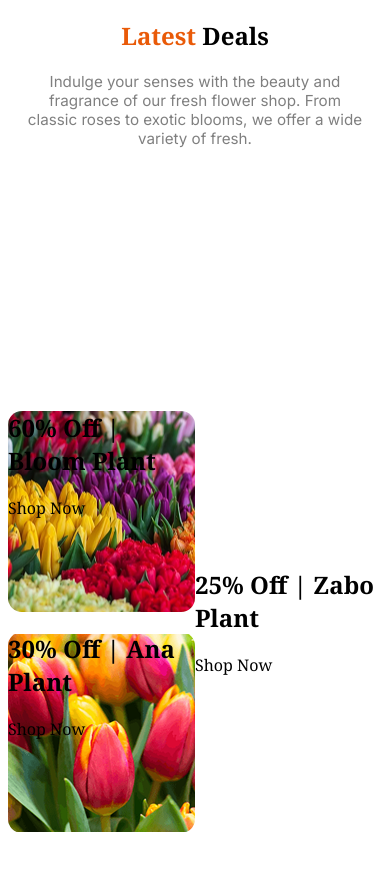
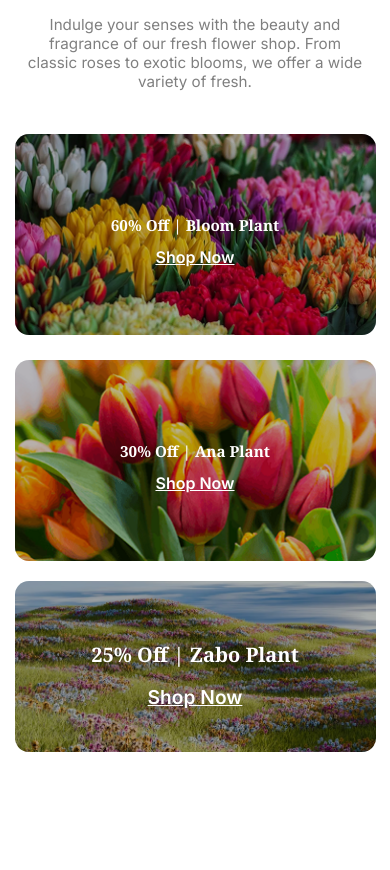
Before and after one commit to Shariar-Ahamed/Responsive-Flowers, a plain HTML site: page index.html in a window 390 px wide. Shown: the part 3320-4190 px from the top of the page. After the commit the page ends 4072 px from the top, so only its background shows below. Drawn offline with Linux system fonts and the light colour scheme.

Commit message:
Offer section complate with responsive

```diff
--- a/index.html
+++ b/index.html
@@ -158,11 +158,11 @@
       </div>
 
       <div class="offer-right-col-parent">
-            <h2 class="offer-left-col-title">25% Off | Zabo Plant</h2>
-            <a class="offer-left-col-shopNow">Shop Now</a>
+        <div class="offer-right-col-contaion">
+            <h2 class="offer-right-col-title">25% Off | Zabo Plant</h2>
+            <a class="offer-right-col-shopNow">Shop Now</a>
+        </div>
       </div>
-
-
     </section>
 
 </main>
--- a/style.css
+++ b/style.css
@@ -232,7 +232,7 @@ body{
 /* Latest Deals Style  */
 .latest-deals{
     max-width: 1440px;
-    margin: 233px auto;
+    margin: 350px auto;
     text-align: center;
 }
 
@@ -259,38 +259,152 @@ body{
 /* offer section style */
 .offer-section{
     max-width: 1140px;
-    margin: 150px auto;
+    margin: -150px auto;
     display: grid;
     grid-template-columns: repeat(2, 1fr);
     justify-content: center;
     align-items: center;
+    font-family:"Noto Serif", serif ;
+    color: #FFFFFF;
 }
 
-.offer-left-cola{
+.offer-left-col-parent{
+    max-width: 367px;
+    display: flex;
+    flex-direction: column;
+    gap: 25px;
+}
+
+
+/* #Overlay Dark effect# */
+.offer-left-cola {
+    position: relative;
     max-width: 367px;
     height: 201px;
     border-radius: 14px;
     background-image: url(assets/deal-bloom.png);
-    background-repeat: no-repeat;
-    background-position: center center;
+    background-size: cover;
+    background-position: center;
+    display: flex;
+    flex-direction: column;
+    align-items: center;
+    justify-content: center;
 }
 
-.offer-left-colb{
-    max-width: 367px;
-    height: 201px;
+
+.offer-left-cola::before {
+    content: "";
+    position: absolute;
+    inset: 0;
+    background-color: rgba(0, 0, 0, 0.4);
+    z-index: 1;
+    opacity: 0.7;
     border-radius: 14px;
-    background-image: url(assets/deal-ana.png);
-    background-repeat: no-repeat;
-    background-position: center center;
 }
 
-.offer-left-col-title{
+
+.offer-left-cola h2,
+.offer-left-cola a {
+    position: relative;
+     z-index: 2;
+    color: white;
+}
+
+
+.offer-left-colb{
+     position: relative;
+     max-width: 367px;
+     height: 201px;
+     border-radius: 14px;
+     background-image: url(assets/deal-ana.png);
+     background-size: cover;
+      background-position: center;
+     display: flex;
+     flex-direction: column;
+     align-items: center;
+     justify-content: center;
 
 }
 
+.offer-left-colb::before {
+     content: "";
+     position: absolute;
+     inset: 0;
+     background-color: rgba(0, 0, 0, 0.4);
+     z-index: 1;
+     opacity: 0.7;
+     border-radius: 14px;
+}
+
+.offer-left-colb h2,
+.offer-left-colb a {
+     position: relative;
+     z-index: 2;
+     color: white;
+}
 
 
+.offer-left-col-title{
+    font-size: 1.2rem;
+    font-weight: 700;
+}
 
+.offer-left-col-shopNow{
+    font-family:"Inter", sans-serif ;
+    font-weight: 600;
+    text-decoration: underline;
+}
+
+
+.offer-right-col-parent{
+     position: relative;
+     width: 753px;
+     height: 423px;
+     border-radius: 14px;
+     background-image: url(assets/deal-zabo.png);
+     background-size: cover;
+     background-position: center;
+     display: flex;
+     flex-direction: column;
+     align-items: center;
+     justify-content: center;
+}
+
+.offer-right-col-parent::before{
+     content: "";
+     position: absolute;
+     inset: 0;
+     background-color: rgba(0, 0, 0, 0.4);
+     z-index: 1;
+     opacity: 0.7;
+     border-radius: 14px;
+}
+
+.offer-right-col-contaion h2,
+.offer-right-col-contaion a {
+     position: relative;
+     z-index: 2;
+     color: white;
+}
+
+.offer-right-col-contaion{
+    display: flex;
+    flex-direction: column;
+    justify-content: center;
+    align-items: center;
+}
+
+.offer-right-col-title{
+    font-size: 2.2rem;
+    font-weight: 700;
+}
+
+.offer-right-col-shopNow{
+    font-family:"Inter", sans-serif ;
+    font-size:1.75rem;
+    text-decoration: underline;
+    font-weight: 600;
+}
 
 
 
@@ -411,6 +525,7 @@ body{
     }
 
     .flower-lover-li{
+        width: 370px;
        font-size: 0.95rem ;
        margin-top: 10px;
     }
@@ -434,6 +549,35 @@ body{
 
 
     /* offer section style */
+    .offer-section{
+        max-width: 361px;
+        margin: -200px auto;
+        display: grid;
+        grid-template-columns: repeat(1, 1fr);
+        justify-content: center;
+        align-items: center;
+    }
 
+    .offer-left-col-title{
+        font-size: 0.95rem;
+    }
+
+    .offer-left-col-shopNow{
+        font-size: 1rem;
+    }
+
+    .offer-right-col-parent{
+        width: 361px;
+        height: 171px ;
+        margin-top: 20px;
+    }
+
+    .offer-right-col-title{
+        font-size: 1.25rem;
+    }
+
+    .offer-right-col-shopNow{
+        font-size: 1.2rem;
+    }
 
 }
```
